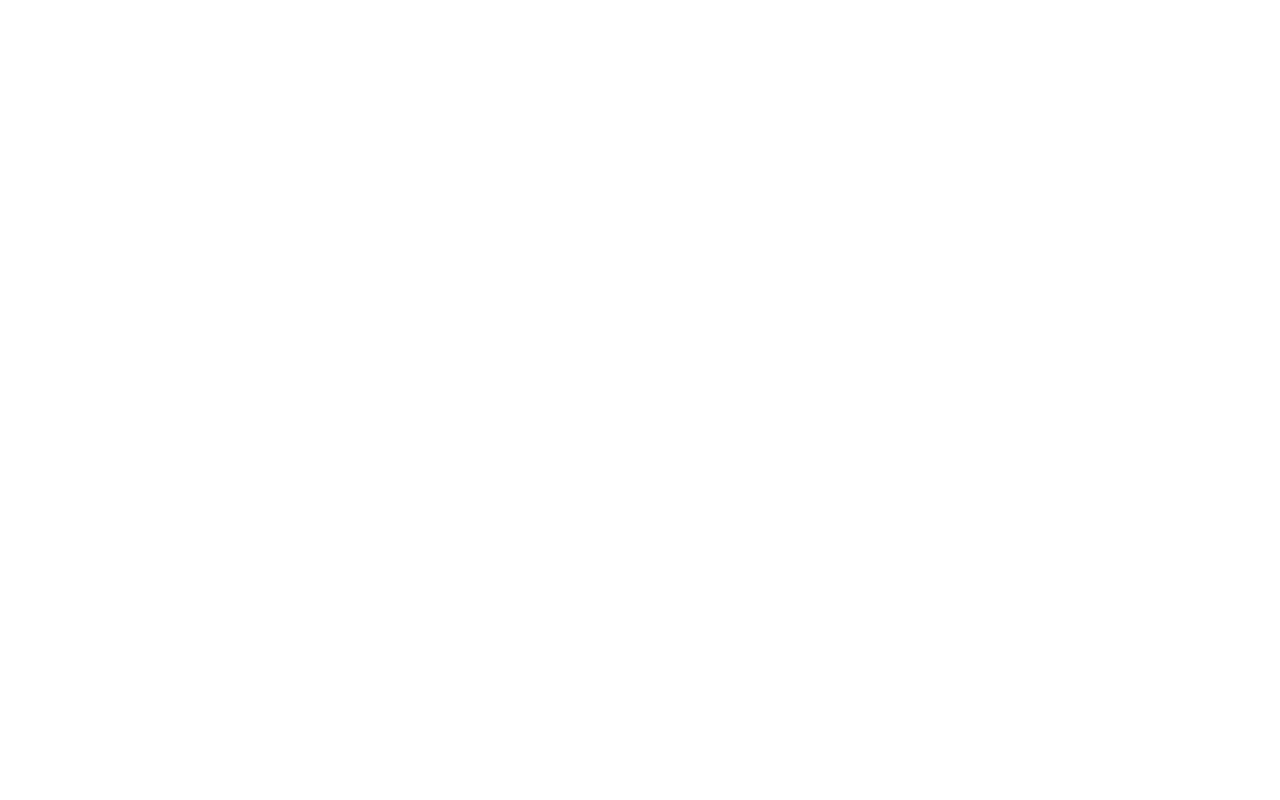
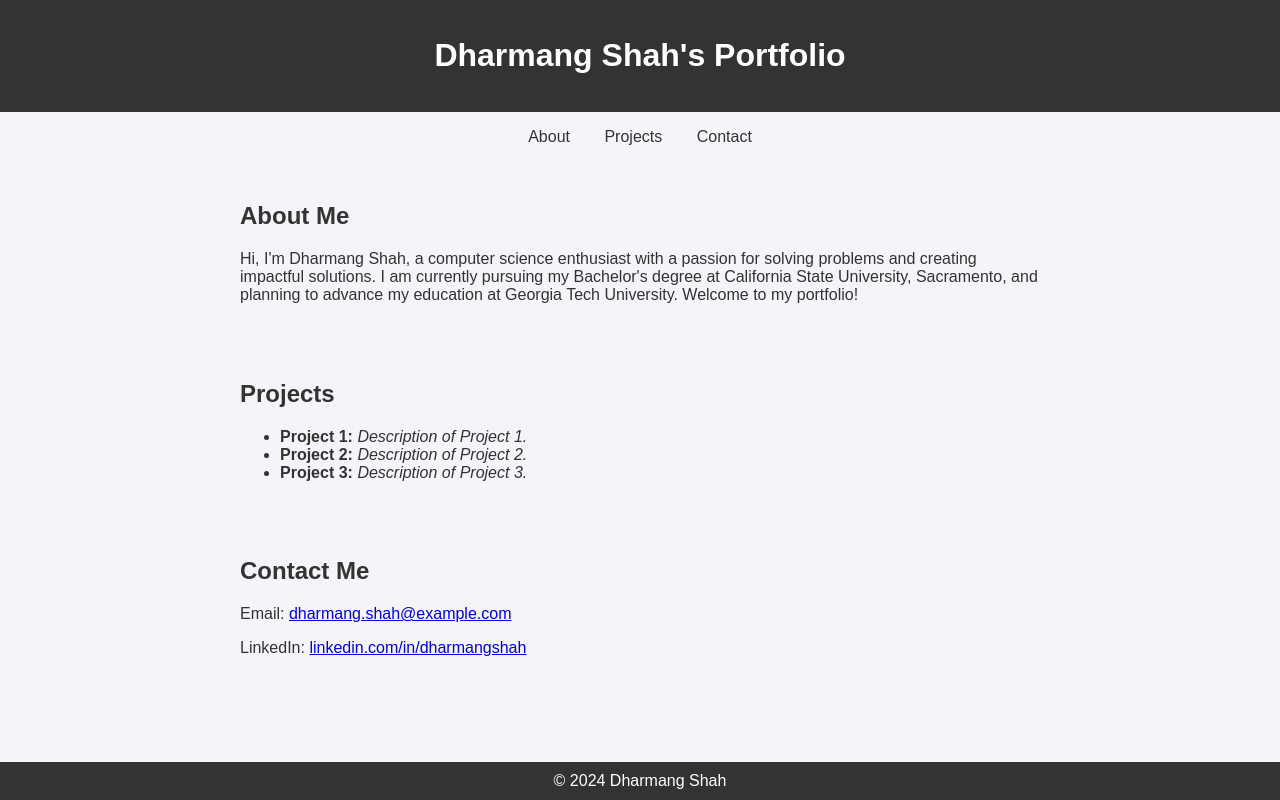
Before and after one commit to dharmangshah/Project, a plain HTML site: page index.html in a window 1280 px wide. Drawn offline with Linux system fonts and the light colour scheme.

Commit message:
Initial portfolio UI

```diff
--- a/index.html
+++ b/index.html
@@ -1,10 +1,84 @@
 <!DOCTYPE html>
-<html>
+<html lang="en">
 <head>
-    <meta charset="UTF-8" />
-    <title>title</title>
+    <meta charset="UTF-8">
+    <meta name="viewport" content="width=device-width, initial-scale=1.0">
+    <title>Portfolio</title>
+    <style>
+        body {
+            font-family: Arial, sans-serif;
+            margin: 0;
+            padding: 0;
+            background-color: #f4f4f9;
+            color: #333;
+        }
+        header {
+            background-color: #333;
+            color: white;
+            padding: 1em 0;
+            text-align: center;
+        }
+        nav {
+            margin: 1em 0;
+            text-align: center;
+        }
+        nav a {
+            margin: 0 15px;
+            text-decoration: none;
+            color: #333;
+        }
+        nav a:hover {
+            color: #007BFF;
+        }
+        section {
+            padding: 20px;
+            max-width: 800px;
+            margin: auto;
+        }
+        footer {
+            background-color: #333;
+            color: white;
+            text-align: center;
+            padding: 10px 0;
+            position: fixed;
+            width: 100%;
+            bottom: 0;
+        }
+    </style>
 </head>
 <body>
+    <header>
+        <h1>Dharmang Shah's Portfolio</h1>
+    </header>
 
+    <nav>
+        <a href="#about">About</a>
+        <a href="#projects">Projects</a>
+        <a href="#contact">Contact</a>
+    </nav>
+
+    <section id="about">
+        <h2>About Me</h2>
+        <p>Hi, I'm Dharmang Shah, a computer science enthusiast with a passion for solving problems and creating impactful solutions. I am currently pursuing my Bachelor's degree at California State University, Sacramento, and planning to advance my education at Georgia Tech University. Welcome to my portfolio!</p>
+    </section>
+
+    <section id="projects">
+        <h2>Projects</h2>
+        <ul>
+            <li><strong>Project 1:</strong> <em>Description of Project 1.</em></li>
+            <li><strong>Project 2:</strong> <em>Description of Project 2.</em></li>
+            <li><strong>Project 3:</strong> <em>Description of Project 3.</em></li>
+        </ul>
+    </section>
+
+    <section id="contact">
+        <h2>Contact Me</h2>
+        <p>Email: <a href="mailto:dharmang.shah@example.com">dharmang.shah@example.com</a></p>
+        <p>LinkedIn: <a href="https://www.linkedin.com/in/dharmangshah" target="_blank">linkedin.com/in/dharmangshah</a></p>
+    </section>
+
+    <footer>
+        &copy; 2024 Dharmang Shah
+    </footer>
 </body>
 </html>
```
